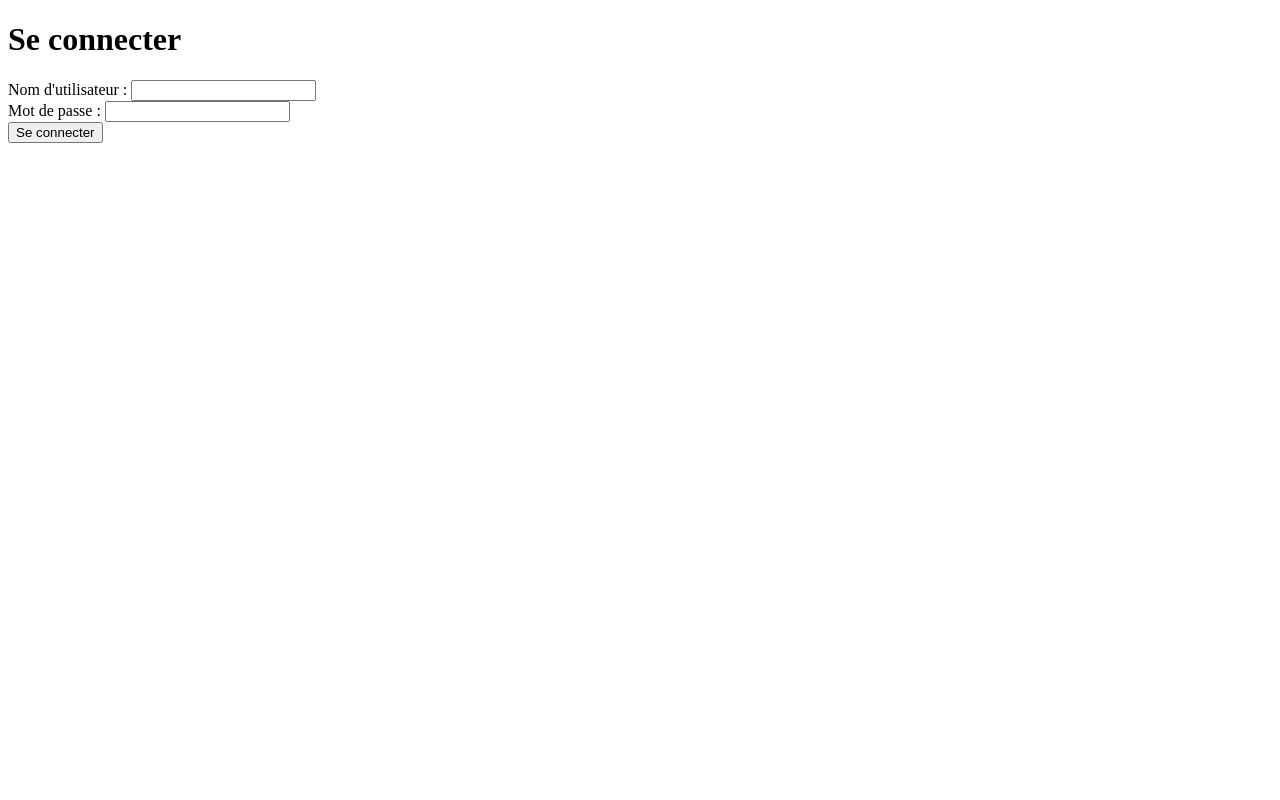
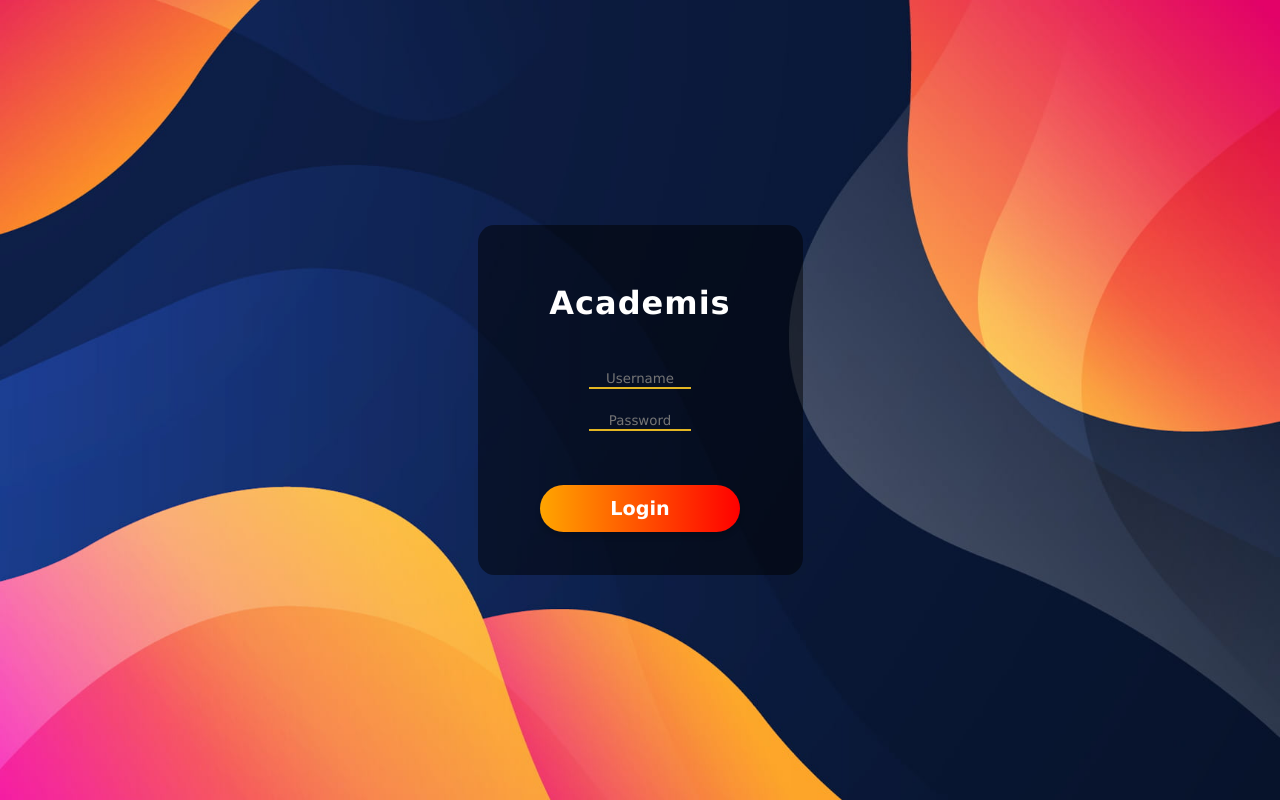
Before and after one commit to Neirox3301/devsecops_intranet, a Flask app: page /login in a window 1280 px wide. Run offline with Flask 3, Linux system fonts and the light colour scheme; parts of the project's set-up code (start-up, migrations or seed data) failed here and were passed over.

Commit message:
new routes and blueprints + login css done

```diff
--- a/app/app.py
+++ b/app/app.py
@@ -2,7 +2,6 @@ from flask import Flask, redirect, url_for
 from flask_login import LoginManager
 from models.hashing_machine import hash_user_passwords
 from models import db
-
 
 # Création de l'instance de LoginManager
 login_manager = LoginManager()
--- a/app/routes/__init__.py
+++ b/app/routes/__init__.py
@@ -1,2 +1,4 @@
 from .auth_routes import auth_blueprint
 from .dashboard_routes import dashboard_blueprint
+from .student_routes import student_dashboard_blueprint
+from .teacher_routes import teacher_dashboard_blueprint
--- a/app/routes/auth_routes.py
+++ b/app/routes/auth_routes.py
@@ -1,7 +1,7 @@
 from flask import Blueprint, render_template, redirect, url_for, request, flash
 from flask_login import login_user, login_required, logout_user, current_user
 from werkzeug.security import check_password_hash
-from models import db, User
+from models import User
 
 auth_blueprint = Blueprint('auth', __name__)
 
@@ -23,7 +23,7 @@ def login():
             else:
                 flash('Role inconnu', 'danger')
         else:
-            flash(f'Username or password incorrect {user.username} {type(pwhash)} mdp : {password} verif : {check_password_hash(pwhash, password)}', 'danger')
+            flash(f'Username or password incorrect ', 'danger')
     return render_template('login.html')
 
 @auth_blueprint.route('/logout')
--- /dev/null
+++ b/app/static/style/login.css
@@ -0,0 +1,105 @@
+* {
+  box-sizing: border-box;
+  font-family: Verdana, Geneva, Tahoma, sans-serif;
+  margin: 0;
+  padding: 0;
+}
+
+html, body {
+  align-items: center;
+  background-attachment: fixed;
+  background-image: url('/static/images/login_bg.jpg');
+  background-position: center;
+  background-repeat: no-repeat;
+  background-size: cover;
+  display: flex;
+  height: 100%;
+  justify-content: center;
+}
+
+h1 {
+  font-size: 2rem;
+  letter-spacing: 1px;
+}
+
+.container {
+  background-color: rgba(0, 0, 0, 0.5);
+  border-radius: 5%;
+  color: white;
+  display: flex;
+  flex-direction: column;
+  font-weight: bold;
+  height: 350px;
+  justify-content: space-around;
+  padding: 15% 5% 10% 5%;
+  text-align: center;
+  width: 325px;
+}
+
+.choice-container {
+  height: 60%;
+  padding: 5%;
+  display: flex;
+  flex-direction: column;
+  align-items: center;
+  justify-content: center;
+}
+
+.input-container {
+  align-items: center;
+  color: white;
+  display: flex;
+  align-items: center;
+  justify-content: center;
+  height: 50%;
+}
+
+.input-field {
+  background: transparent;
+  border: none;
+  border-bottom: 2px solid #e4b622;
+  color: #333;
+  color: white;
+  outline: none;
+  padding: 1% 0;
+  transition: border-color 0.3s ease;
+  transition: width 0.3s ease;
+  width: 60%;
+  text-align: center; /* Centre le texte et le placeholder */
+}
+
+.input-field:focus {
+  border-bottom: 2px solid #c48220;
+  width: 100%;
+}
+
+.submit-button {
+  background: linear-gradient(90deg, orange, red);
+  border-radius: 70px;
+  border: none;
+  box-shadow: 0px 4px 6px rgba(0, 0, 0, 0.2);
+  color: white;
+  cursor: pointer;
+  font-size: 1.2rem;
+  font-weight: bold;
+  padding: 12px 24px;
+  transition: transform 0.2s, box-shadow 0.2s;
+  width: 200px;
+}
+
+.submit-button:hover {
+  box-shadow: 0px 6px 10px rgba(0, 0, 0, 0.3);
+  transform: scale(1.1);
+}
+
+.submit-button:active {
+  box-shadow: 0px 2px 4px rgba(0, 0, 0, 0.2);
+  transform: scale(0.95);
+}
+
+form {
+  display: flex;
+  flex-direction: column;
+  height: 70%;
+  justify-content: space-between;
+}
--- a/app/templates/login.html
+++ b/app/templates/login.html
@@ -3,19 +3,13 @@
     <head>
         <meta charset="UTF-8">
         <meta name="viewport" content="width=device-width, initial-scale=1.0">
-        <title>Connexion</title>
+        <link rel="stylesheet" href="{{ url_for('static', filename='style/login.css') }}">
+        <title>Login</title>
     </head>
     <body>
-        <h1>Se connecter</h1>
-        <form method="POST" action="{{ url_for('auth.login') }}">
-            <label for="username">Nom d'utilisateur :</label>
-            <input type="text" id="username" name="username" required>
-            <br>
-            <label for="password">Mot de passe :</label>
-            <input type="password" id="password" name="password" required>
-            <br>
-            <button type="submit">Se connecter</button>
-        </form>
+        <div class="container">
+            <h1>Academis</h1>
+
             {% with messages = get_flashed_messages(with_categories=true) %}
                 {% if messages %}
                     <ul>
@@ -25,5 +19,20 @@
                     </ul>
                 {% endif %}
             {% endwith %}
+
+            <form form method="POST" action="{{ url_for('auth.login') }}">
+                <div class="choice-container">
+                    <div class="input-container">
+                        <input type="text" id="username" name="username" placeholder="Username" class="input-field" required>
+                    </div>
+                    <div class="input-container">
+                        <input type="password" id="password" name="password" placeholder="Password" class="input-field" required>
+                    </div>
+                </div>
+                <div class="submit-container">
+                    <input type="submit" value="Login" class="submit-button">
+                </div>
+            </form>
+        </div>
     </body>
 </html>
```
Also changed, not shown: app/routes/student_routes.py (added, +10 -0 lines), app/routes/teacher_routes.py (added, +9 -0 lines), app/static/images/login_bg.jpg (added). Lines whose indentation alone changed are shown as unchanged.
